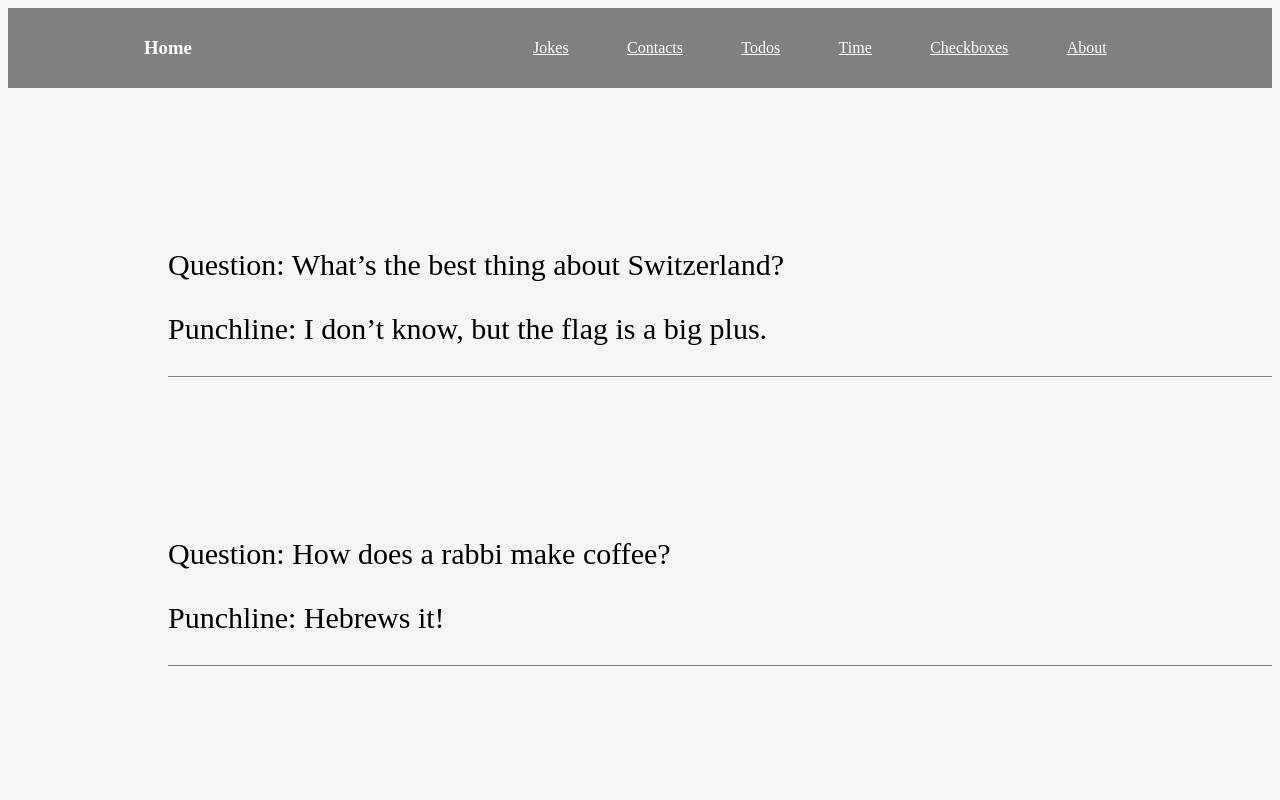
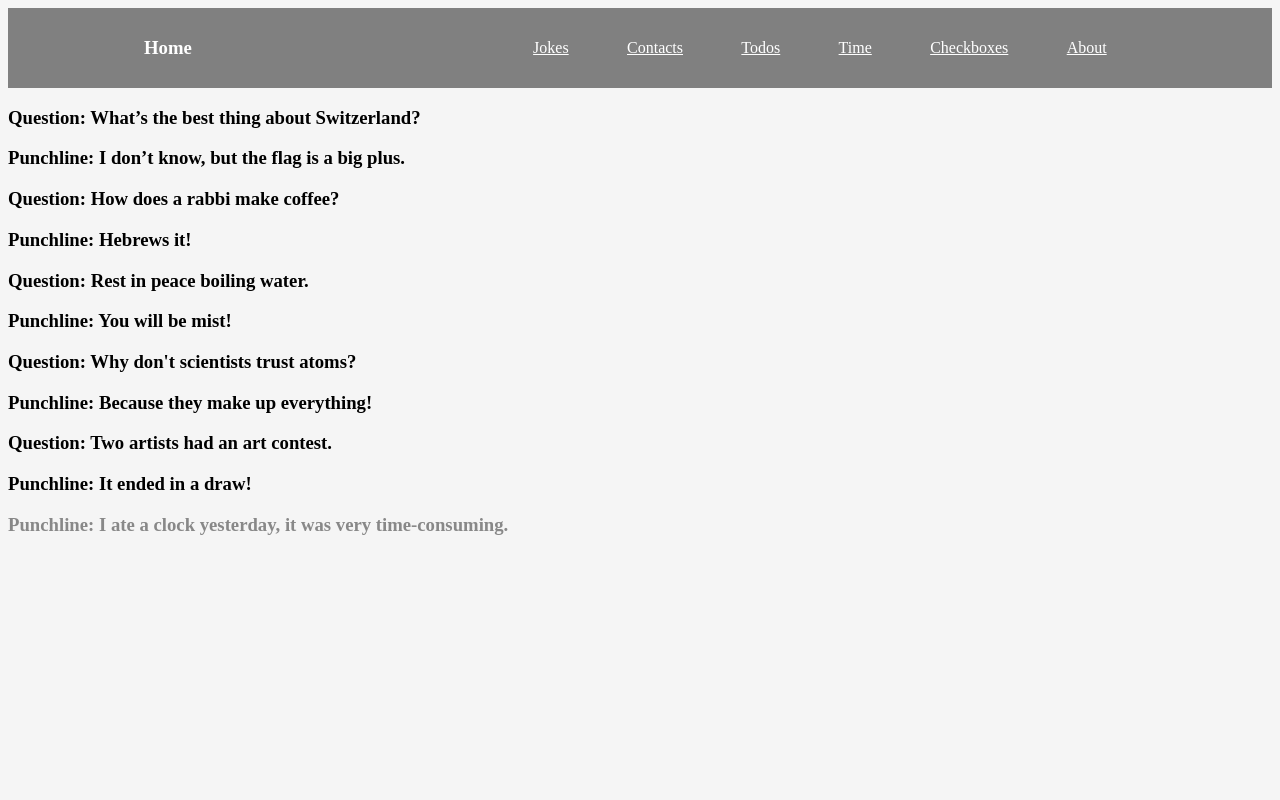
Before and after one commit to Fredrik93/react_tutorial, a React (Create React App) app: page /jokes in a window 1280 px wide. Shown: the top 800 px of the page. Built offline with nearby package versions, Linux system fonts and the light colour scheme.

Commit message:
add inline styling instead of function

```diff
--- a/src/Components/Joke.js
+++ b/src/Components/Joke.js
@@ -18,9 +18,13 @@ function Joke(props) {
         marginTop: "20vh",
         marginLeft: "20vh",
         borderBottom: "1px solid gray",
-        fontSize: 30
+        fontSize: 30,
+
     }
-    return (<div style={styling}> { showQuestion(props)} {showPunchLine(props)}   </div>)
+    return (<div>
+        <h3 style={{ display: props.jokes.question ? "block" : "none" }}> Question: {props.jokes.question} </h3>
+        <h3 style={{ color: !props.jokes.question && "#888888" }}> Punchline: {props.jokes.punchline}</h3>
+    </div>)
 }
 
 
```
